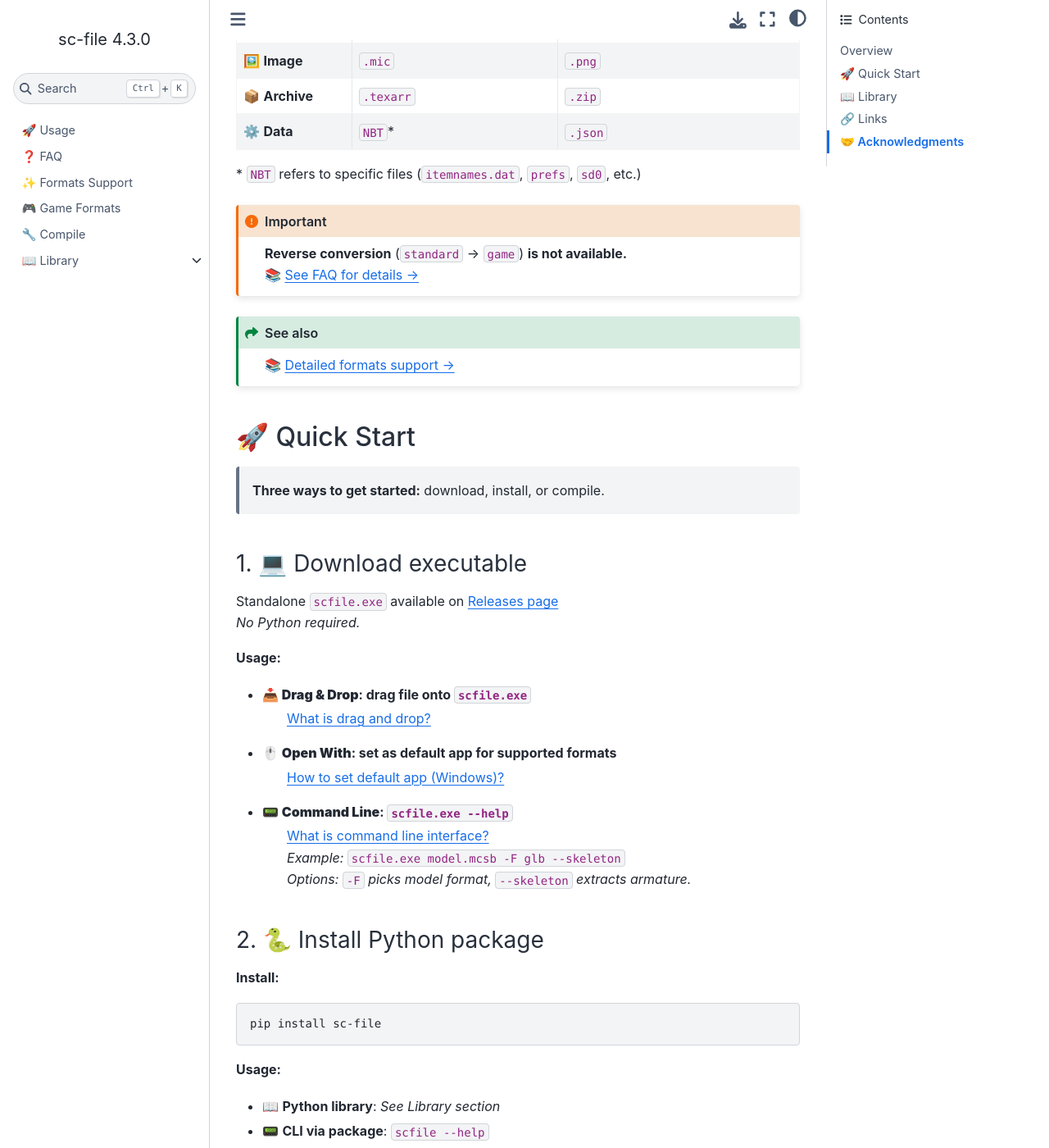
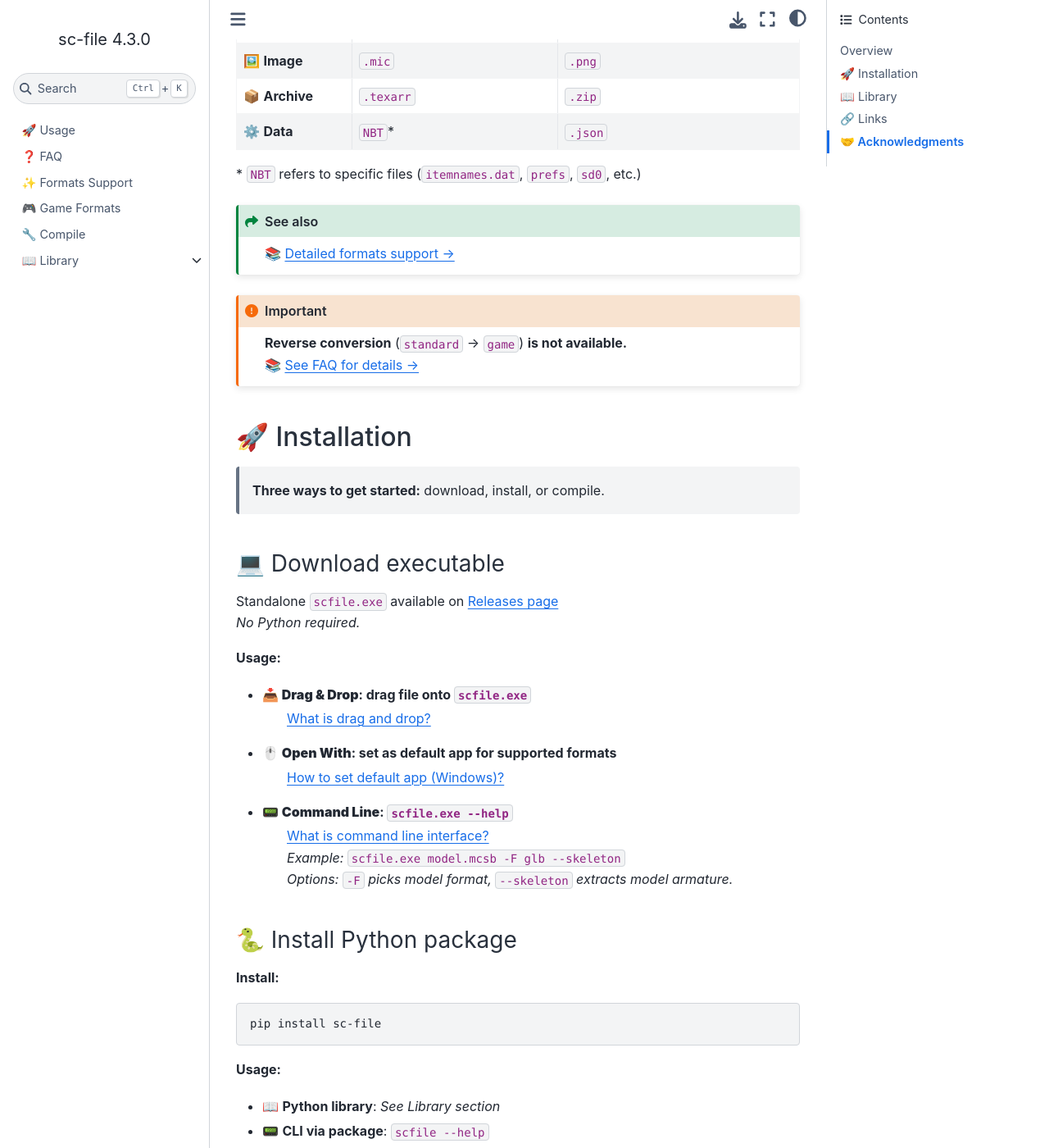
Before and after one commit to onejeuu/sc-file, a Sphinx documentation site: the page built from docs/source/index.rst, in a window 1280 px wide and 1400 px high, scrolled down 690 px. Shown: the whole window at 82% size. Built offline with Sphinx 7.4.7 and the Sphinx Book theme 1.1.4, drawn with Linux system fonts in a browser that asks for light colours; some of the changed text lies outside the part shown.

```diff
--- a/docs/source/index.rst
+++ b/docs/source/index.rst
@@ -55,18 +59,13 @@ Overview
   | 📚 :doc:`See FAQ for details → <faq>`
 
 
-.. seealso::
-
-  📚 :doc:`Detailed formats support → <support>`
-
-
 ----------------------------------------
-🚀 Quick Start
+🚀 Installation
 ----------------------------------------
 
   **Three ways to get started:** download, install, or compile.
 
-1. 💻 Download executable
+💻 Download executable
 ^^^^^^^^^^^^^^^^^^^^^^^^^^^^^^^^^^^^^^^^
 
 | Standalone ``scfile.exe`` available on `Releases page <https://github.com/onejeuu/sc-file/releases>`_
@@ -81,9 +80,9 @@ Overview
 - 📟 **Command Line**: ``scfile.exe --help``
    | `What is command line interface? <CLI_>`_
    | *Example:* ``scfile.exe model.mcsb -F glb --skeleton``
-   | *Options:* ``-F`` *picks model format,* ``--skeleton`` *extracts armature.*
+   | *Options:* ``-F`` *picks model format,* ``--skeleton`` *extracts model armature.*
 
-2. 🐍 Install Python package
+🐍 Install Python package
 ^^^^^^^^^^^^^^^^^^^^^^^^^^^^^^^^^^^^^^^^
 
 **Install:**
```
Also changed, not shown: other parts of docs/source/index.rst (+6 -2 lines), README-RU.md (+13 -13 lines), README.md (+13 -13 lines).
